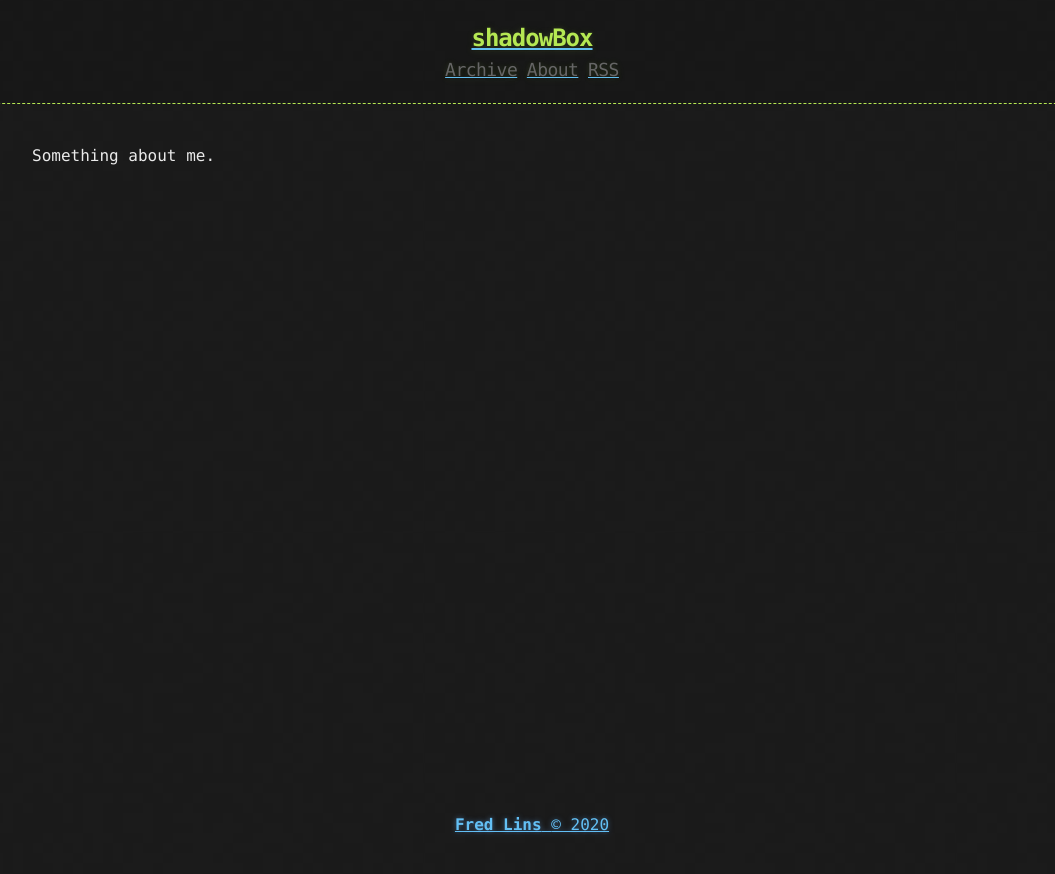
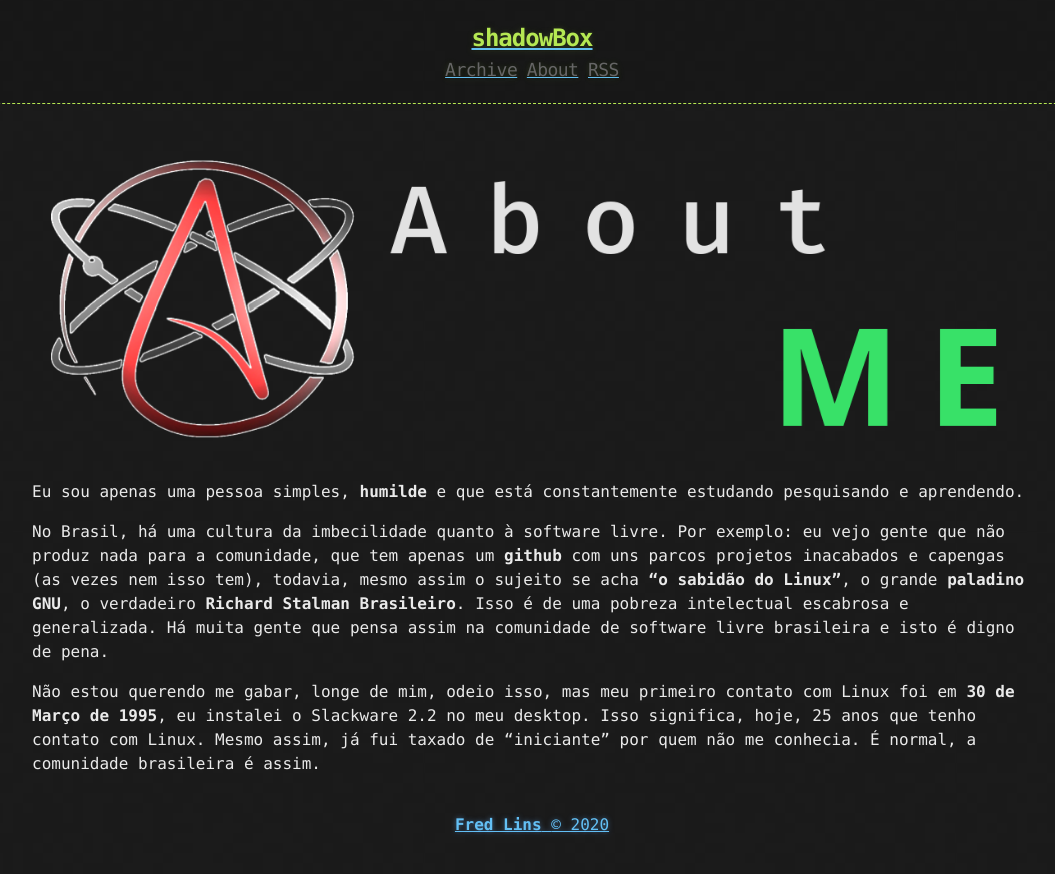
Before and after one commit to fredcox/fredcox.github.io, a Jekyll site: the page built from about.md, in a window 1280 px wide. Shown: the top 874 px of the page, without its empty margins (108-1163 px from the left). Built offline with Jekyll 4.4.1, drawn with Linux system fonts in a browser that asks for light colours.

Commit message:
site updated:  Sun Sep 13 07:31:53 PM -03 2020

```diff
--- a/about.md
+++ b/about.md
@@ -1,6 +1,18 @@
 ---
 layout: page
-title: About
+title: About Me
 ---
 
-Something about me.
+![aboutme](/assets/aboutme.png)
+
+Eu sou apenas uma pessoa simples, **humilde** e que está constantemente estudando pesquisando e aprendendo.
+
+No Brasil, há uma cultura da imbecilidade quanto à software livre. Por exemplo: eu vejo gente que não produz nada
+para a comunidade, que tem apenas um **github** com uns parcos projetos inacabados e capengas (as vezes nem isso tem),
+todavia, mesmo assim o sujeito se acha **"o sabidão do Linux"**, o grande **paladino GNU**, o
+verdadeiro **Richard Stalman Brasileiro**. Isso é de uma pobreza intelectual escabrosa e generalizada. Há muita gente
+que pensa assim na comunidade de software livre brasileira e isto é digno de pena.
+
+Não estou querendo me gabar, longe de mim, odeio isso, mas meu primeiro contato com Linux foi em **30 de Março de 1995**,
+eu instalei o Slackware 2.2 no meu desktop. Isso significa, hoje, 25 anos que tenho contato com Linux. Mesmo assim,
+já fui taxado de "iniciante" por quem não me conhecia. É normal, a comunidade brasileira é assim.
```
Also changed, not shown: assets/aboutme.png (added).
